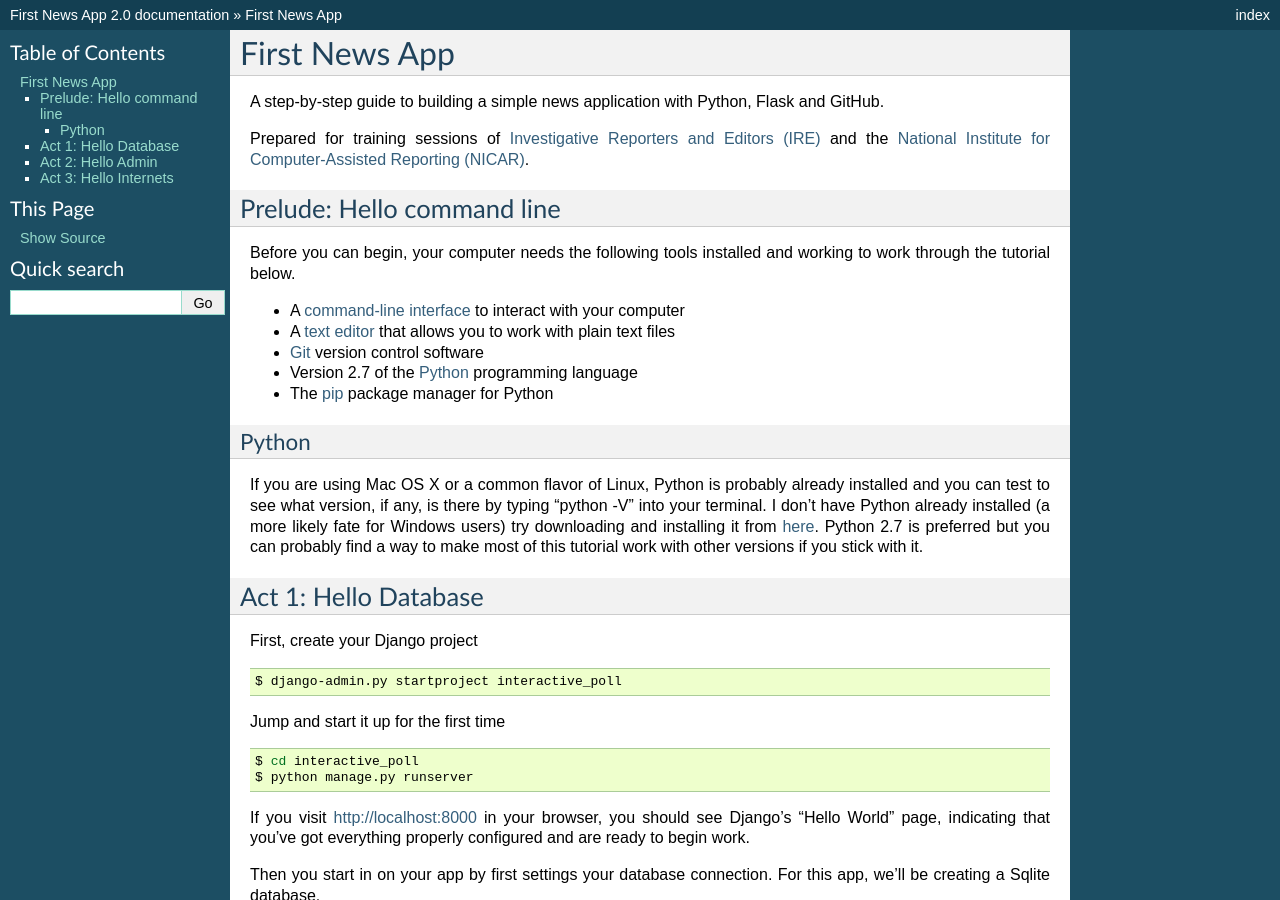
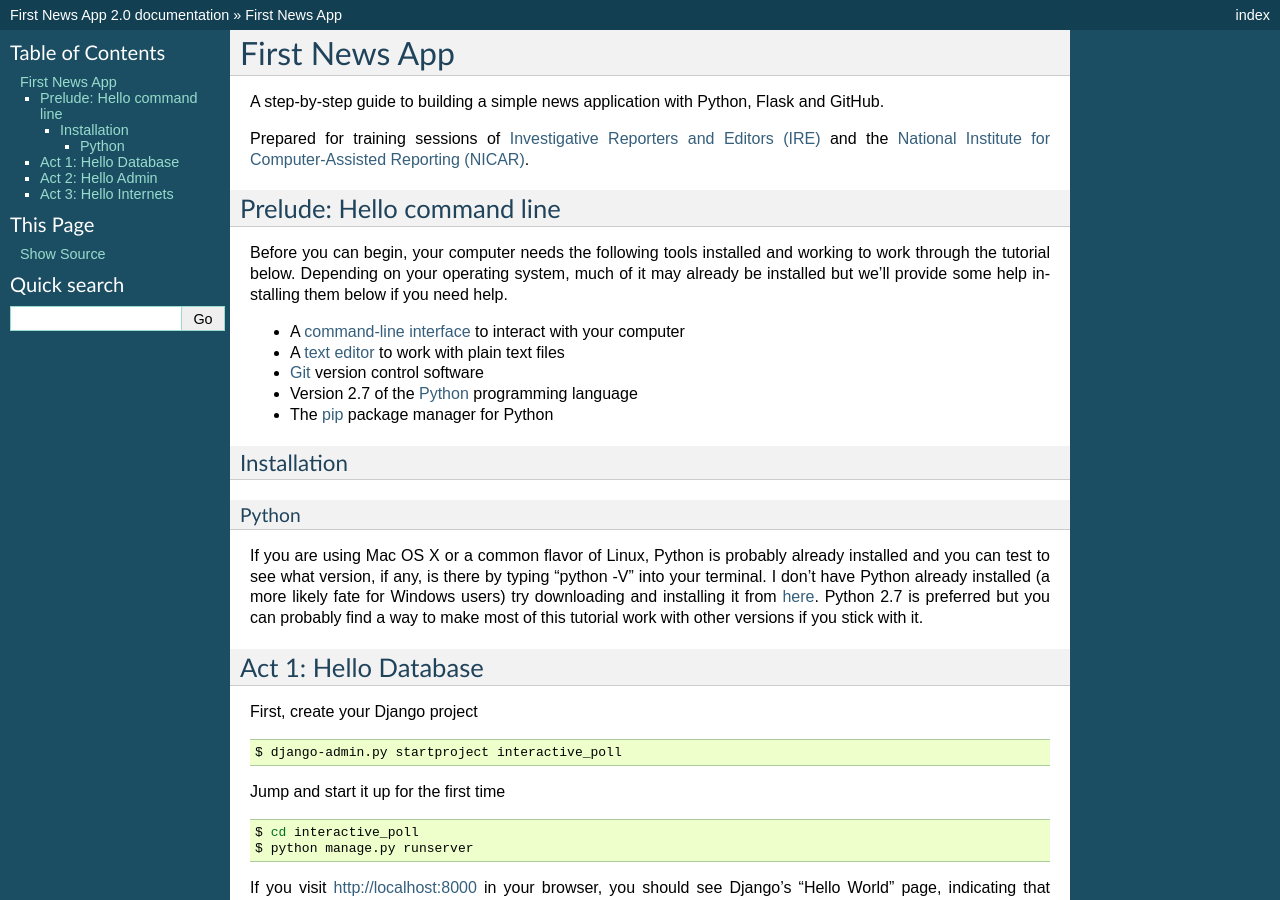
Before and after one commit to palewire/first-news-app, a Sphinx documentation site: the page built from docs/index.rst, in a window 1280 px wide and 900 px high. Built offline with Sphinx 7.4.7, drawn with Linux system fonts in a browser that asks for light colours.

Commit message:
What about going two deep on the sections here?

```diff
--- a/docs/index.rst
+++ b/docs/index.rst
@@ -10,16 +10,21 @@
 ---------------------------
 
 Before you can begin, your computer needs the following tools installed and working to work through
-the tutorial below.
+the tutorial below. Depending on your operating system, much of it may already be installed but we'll
+provide some help installing them below if you need help.
 
 * A `command-line interface <https://en.wikipedia.org/wiki/Command-line_interface>`_ to interact with your computer
-* A `text editor <https://en.wikipedia.org/wiki/Text_editor>`_ that allows you to  work with plain text files
+* A `text editor <https://en.wikipedia.org/wiki/Text_editor>`_ to work with plain text files
 * `Git <http://git-scm.com/>`_ version control software
 * Version 2.7 of the `Python <http://python.org>`_ programming language
 * The `pip <http://www.pip-installer.org/en/latest/installing.html>`_ package manager for Python
 
+Installation
+~~~~~~~~~~~~
+
 Python
-~~~~~~
+******
+
 If you are using Mac OS X or a common flavor of Linux, Python is probably already installed and you can
 test to see what version, if any, is there by typing "python -V" into your terminal. I don't have Python
 already installed (a more likely fate for Windows users) try downloading and installing it from `here
```
Also changed, not shown: 5 other files.
